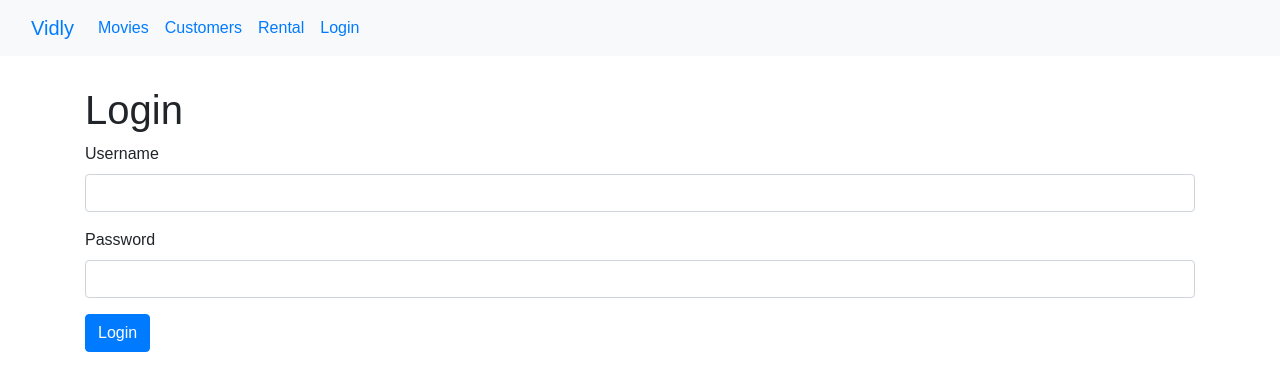
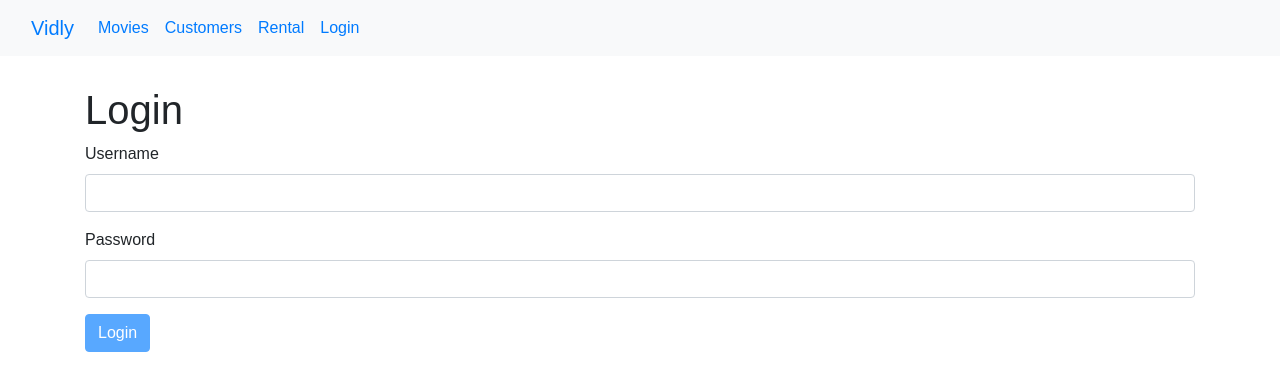
Before and after one commit to tamilarasana/Movies_app-, a React (Create React App) app: page /login in a window 1280 px wide. Shown: the top 390 px of the page. Built offline with nearby package versions, Linux system fonts and the light colour scheme; the HTML template or start-up script is replaced by a standard one.

Commit message:
Disabling the Submit Button

```diff
--- a/src/components/loginForm.jsx
+++ b/src/components/loginForm.jsx
@@ -90,7 +90,7 @@
             onChange={this.handleChange}
             error = {errors.password}
           />
-          <button className="btn btn-primary">Login</button>
+          <button  disabled={this.validate()} className="btn btn-primary">Login</button>
         </form>
       </div>
     );
```
